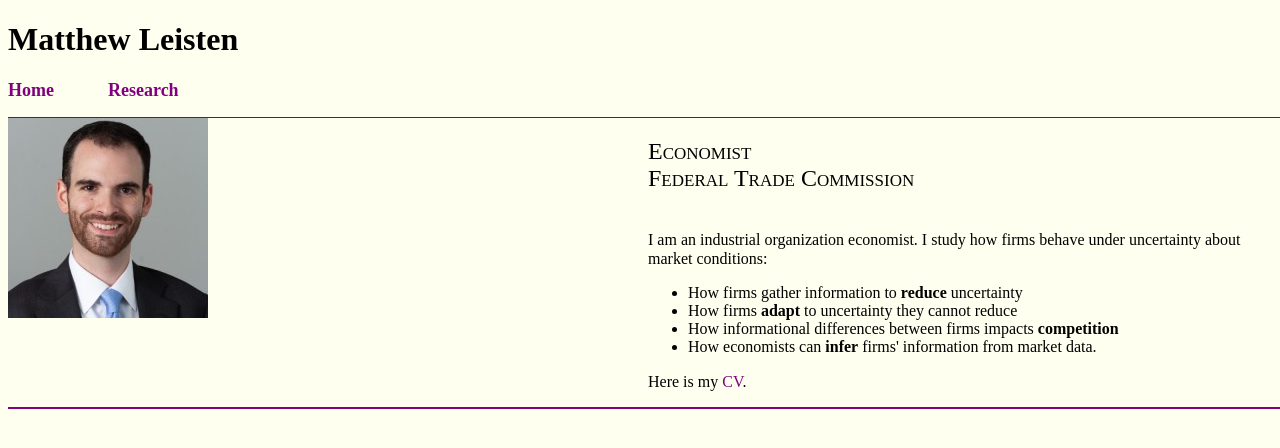
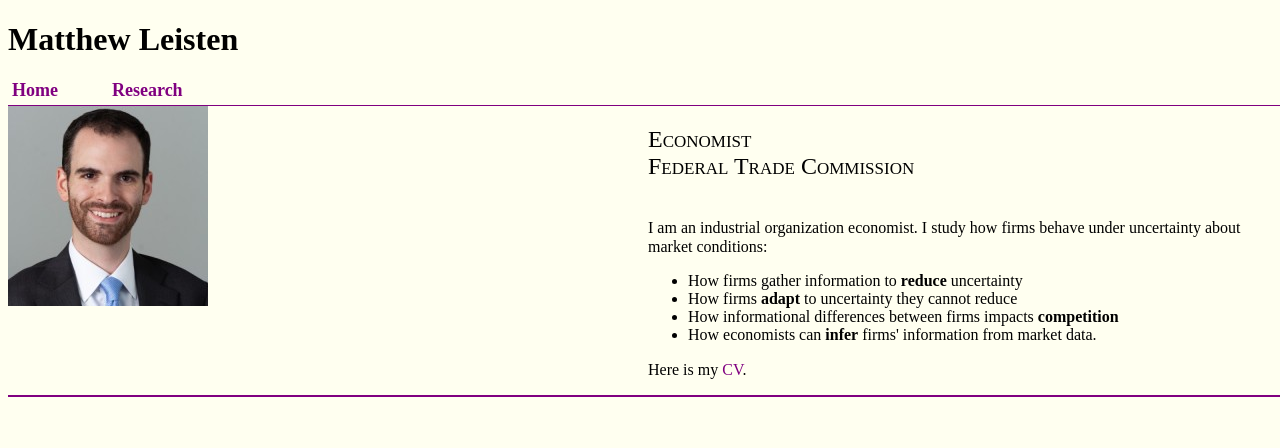
Before and after one commit to mleisten/mleisten.github.io, a Jekyll site: the page index.html, which Jekyll copies as it is, in a window 1280 px wide. Shown: the top 448 px of the page. Built offline with Jekyll 4.4.1, drawn with Linux system fonts in a browser that asks for light colours.

Commit message:
Update main.css

```diff
--- a/css/main.css
+++ b/css/main.css
@@ -12,7 +12,8 @@
     padding: 0px;
     list-style: none;
     font-weight: normal;
-    color: black
+    color: black;
+    margin: 4px;
 }
 
 nav ul li, footer ul li {
```
